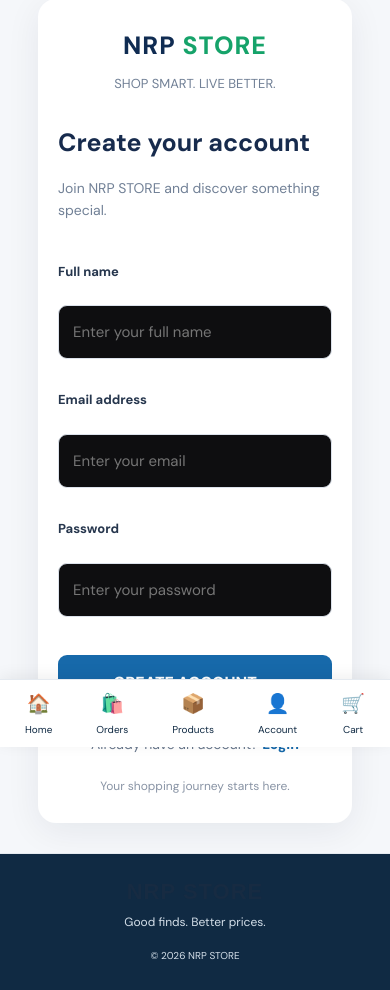
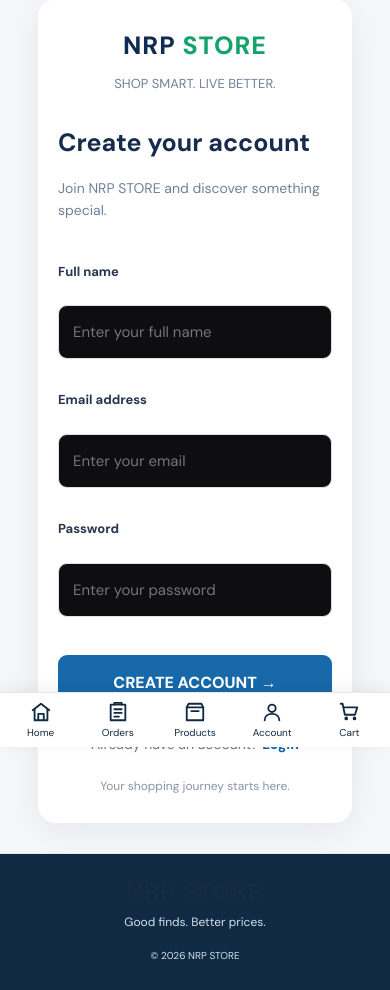
Before and after one commit to akibulhuxn35-hue/nrp-store, a Flask app: page /register in a window 390 px wide. Shown: the part 97-1087 px from the top of the page. Run offline with Flask 3, Linux system fonts and the light colour scheme; some libraries are stand-ins or nearby versions.

Commit message:
Redesign mobile bottom navigation

```diff
--- a/templates/base.html
+++ b/templates/base.html
@@ -20,10 +20,46 @@ body {background:#f5f7fa;color:#172b42;font-family:'DM Sans',sans-serif;margin:0
 .admin-menu.open {display:grid;gap:12px}
 .admin-menu a {color:#102a43;text-decoration:none;padding:7px}
 .container {max-width:1200px;margin:auto;padding:15px}
-.bottom-nav {position:fixed;bottom:0;left:0;right:0;z-index:999;background:white;border-top:1px solid #e5eaf0;display:flex;justify-content:space-around;padding:9px 3px;box-shadow:0 -3px 15px #0001}
-.bottom-nav a {display:flex;flex-direction:column;align-items:center;gap:3px;color:#102a43;text-decoration:none;font-size:19px}
-.bottom-nav span {font-size:10px}
-footer {margin-bottom:65px}
+.bottom-nav {
+    position:fixed;
+    bottom:0;
+    left:0;
+    right:0;
+    z-index:9999;
+    background:#fff;
+    border-top:1px solid #e5eaf0;
+    display:flex;
+    justify-content:space-around;
+    align-items:center;
+    padding:8px 2px;
+    padding-bottom:max(8px, env(safe-area-inset-bottom));
+    box-shadow:0 -3px 15px #0001;
+    box-sizing:border-box;
+}
+.bottom-nav a {
+    flex:1;
+    min-width:0;
+    display:flex;
+    flex-direction:column;
+    align-items:center;
+    justify-content:center;
+    gap:4px;
+    color:#102a43;
+    text-decoration:none;
+    font-size:12px;
+    line-height:1.2;
+    overflow:hidden;
+}
+.bottom-nav a svg {
+    display:block;
+    width:22px;
+    height:22px;
+    flex-shrink:0;
+    stroke:currentColor;
+}
+.bottom-nav a.active {color:#16834a;font-weight:700}
+.bottom-nav span {font-size:10px;white-space:nowrap}
+footer {margin-bottom:80px}
 @media(min-width:700px){.bottom-nav{display:none}}
 @media(max-width:699px){.topbar{flex-wrap:wrap}.navlinks{gap:12px}.navlinks a{font-size:13px}.container{padding:10px}}
 
@@ -115,11 +151,21 @@ onclick="const m=document.querySelector('.navlinks');m.classList.toggle('open');
 
 {% if not (current_user and (current_user.is_delivery or current_user.is_admin)) %}
 <nav class="bottom-nav">
-<a href="{{ url_for('index') }}">🏠<span>Home</span></a>
-<a href="{{ url_for('my_orders') if current_user else url_for('login') }}">🛍️<span>Orders</span></a>
-<a href="{{ url_for('index') }}#products">📦<span>Products</span></a>
-<a href="{{ url_for('account') if current_user else url_for('login') }}" class="{% if request.endpoint == 'account' %}active{% endif %}">👤<span>Account</span></a>
-<a href="{{ url_for('cart') }}">🛒<span>Cart</span></a>
+<a href="{{ url_for('index') }}" aria-label="Home">
+<svg viewBox="0 0 24 24" fill="none" stroke-width="2" stroke-linecap="round" stroke-linejoin="round"><path d="m3 10 9-7 9 7"/><path d="M5 9v12h14V9M9 21v-7h6v7"/></svg>
+<span>Home</span></a>
+<a href="{{ url_for('my_orders') if current_user else url_for('login') }}" aria-label="Orders">
+<svg viewBox="0 0 24 24" fill="none" stroke-width="2" stroke-linecap="round" stroke-linejoin="round"><path d="M4 4h16v17H4z"/><path d="M8 4V2h8v2M8 9h8M8 13h8M8 17h5"/></svg>
+<span>Orders</span></a>
+<a href="{{ url_for('index') }}#products" aria-label="Products">
+<svg viewBox="0 0 24 24" fill="none" stroke-width="2" stroke-linecap="round" stroke-linejoin="round"><path d="M3 7h18v14H3z"/><path d="m3 7 2-4h14l2 4M8 11h8"/></svg>
+<span>Products</span></a>
+<a href="{{ url_for('account') if current_user else url_for('login') }}" class="{% if request.endpoint == 'account' %}active{% endif %}" aria-label="Account">
+<svg viewBox="0 0 24 24" fill="none" stroke-width="2" stroke-linecap="round" stroke-linejoin="round"><circle cx="12" cy="8" r="4"/><path d="M4 21c0-4 3-7 8-7s8 3 8 7"/></svg>
+<span>Account</span></a>
+<a href="{{ url_for('cart') }}" aria-label="Cart">
+<svg viewBox="0 0 24 24" fill="none" stroke-width="2" stroke-linecap="round" stroke-linejoin="round"><path d="M3 3h2l2.5 12h11L21 7H6"/><circle cx="9" cy="19" r="1"/><circle cx="18" cy="19" r="1"/></svg>
+<span>Cart</span></a>
 </nav>
 {% endif %}
 
```
